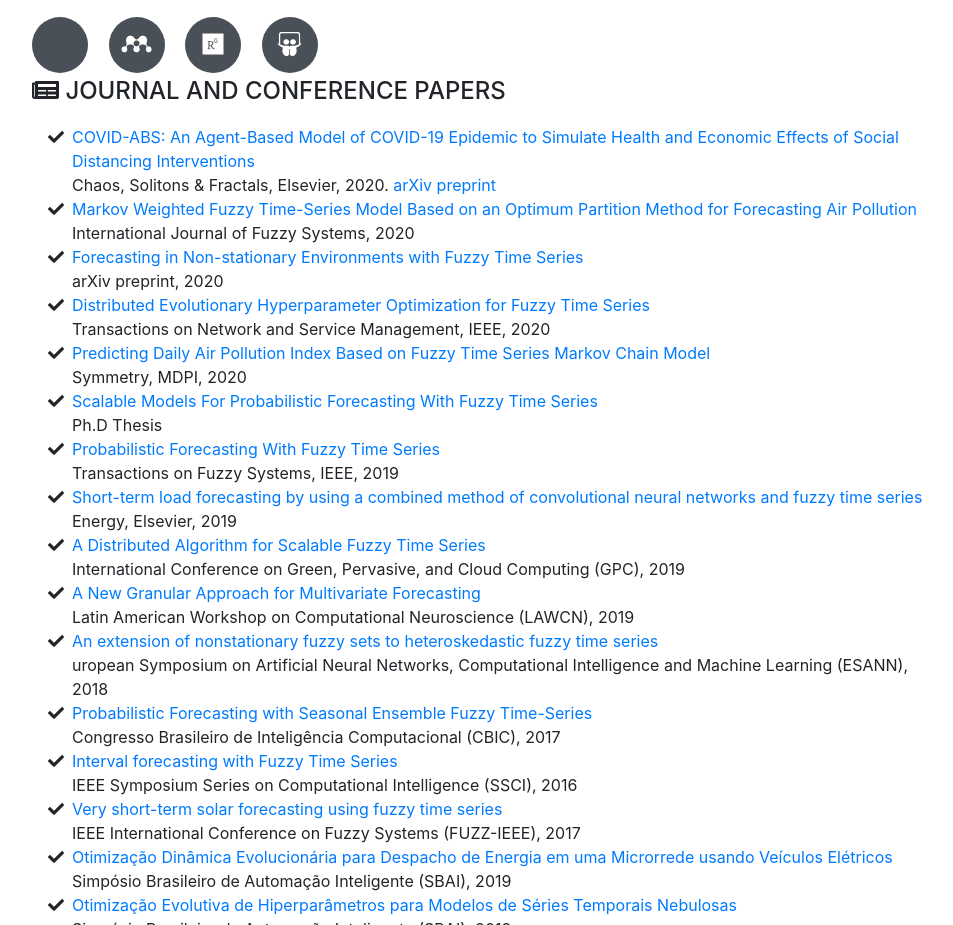
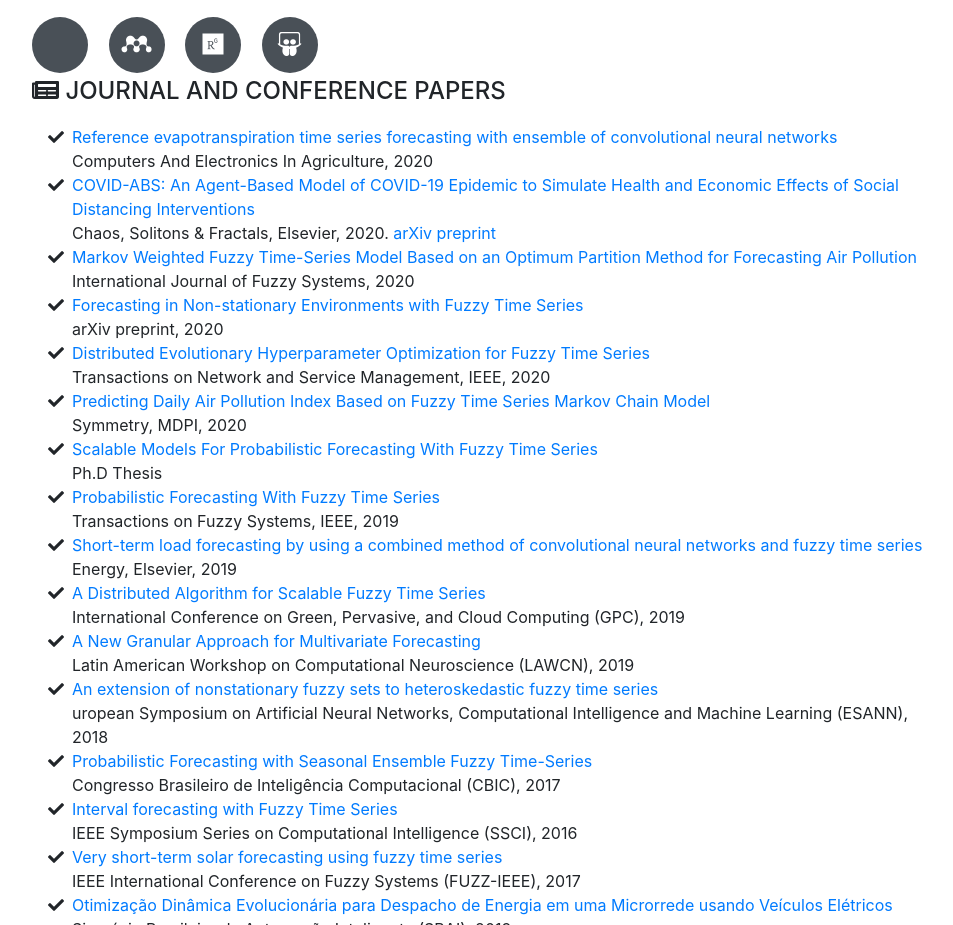
Before and after one commit to petroniocandido/petroniocandido.github.io, a website with bundled scripts: page index.html in a window 1280 px wide. Shown: the part 4880-5805 px from the top of the page, without its empty margins (288-1241 px from the left). Built offline with nearby package versions, Linux system fonts and the light colour scheme; some icons are missing; a web font is replaced by a local one.

Commit message:
Update index.html

```diff
--- a/index.html
+++ b/index.html
@@ -403,7 +403,8 @@
         </div>
         <div class="subheading mb-3"><i class="fas fa-newspaper"></i> Journal and conference papers</div>
         <ul class="fa-ul mb-0">
-	<li><i class="fa-li fa fa-check"></i><a href="https://doi.org/10.1016/j.chaos.2020.110088">COVID-ABS: An Agent-Based Model of COVID-19 Epidemic to Simulate Health and Economic Effects of Social Distancing Interventions</a><br /> Chaos, Solitons & Fractals, Elsevier, 2020. <a href="https://arxiv.org/abs/2006.10532">arXiv preprint</a></li>
+	<li><i class="fa-li fa fa-check"></i><a href="http://dx.doi.org/10.1016/j.compag.2020.105700"> Reference evapotranspiration time series forecasting with ensemble of convolutional neural networks</a><br />  Computers And Electronics In Agriculture, 2020</li>
+		<li><i class="fa-li fa fa-check"></i><a href="https://doi.org/10.1016/j.chaos.2020.110088">COVID-ABS: An Agent-Based Model of COVID-19 Epidemic to Simulate Health and Economic Effects of Social Distancing Interventions</a><br /> Chaos, Solitons & Fractals, Elsevier, 2020. <a href="https://arxiv.org/abs/2006.10532">arXiv preprint</a></li>
 	<li><i class="fa-li fa fa-check"></i><a href="https://doi.org/10.1007/s40815-020-00841-w">Markov Weighted Fuzzy Time-Series Model Based on an Optimum Partition Method for Forecasting Air Pollution</a><br />  International Journal of Fuzzy Systems, 2020</li>
 	<li><i class="fa-li fa fa-check"></i><a href="https://arxiv.org/abs/2004.12554">Forecasting in Non-stationary Environments with Fuzzy Time Series</a><br />  arXiv preprint, 2020</li>
 	<li><i class="fa-li fa fa-check"></i><a href="https://doi.org/10.1109/TNSM.2020.2980289">Distributed Evolutionary Hyperparameter Optimization for Fuzzy Time Series</a><br />  Transactions on Network and Service Management, IEEE, 2020</li>
```
